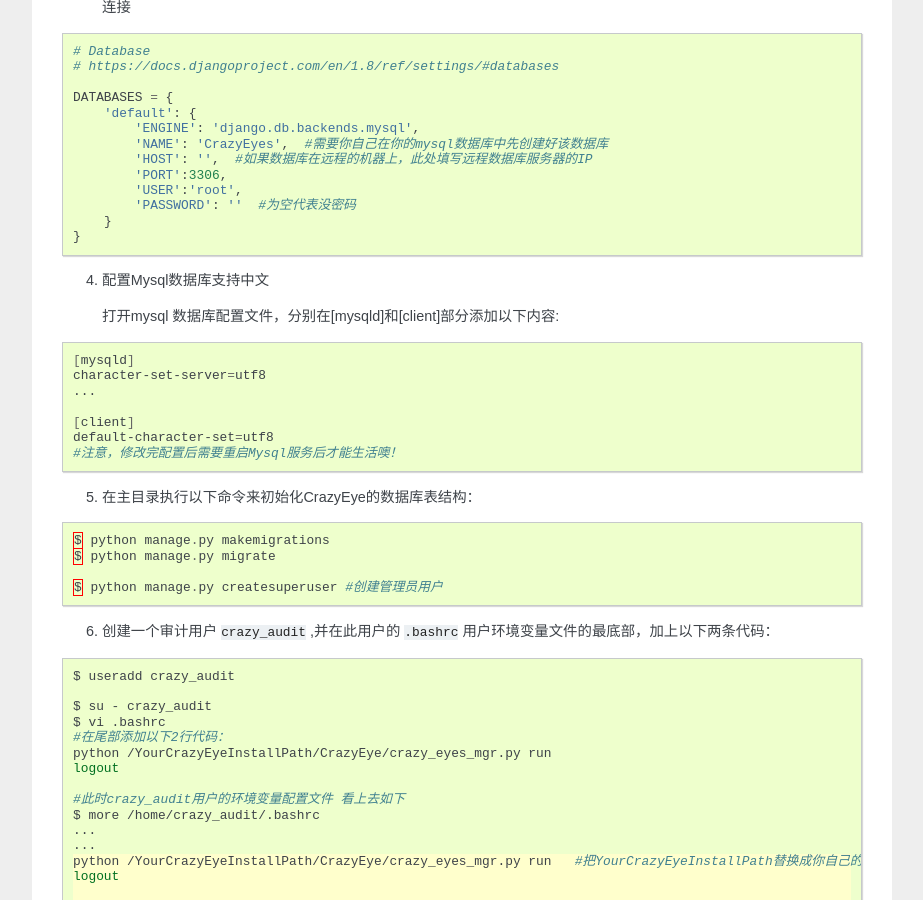
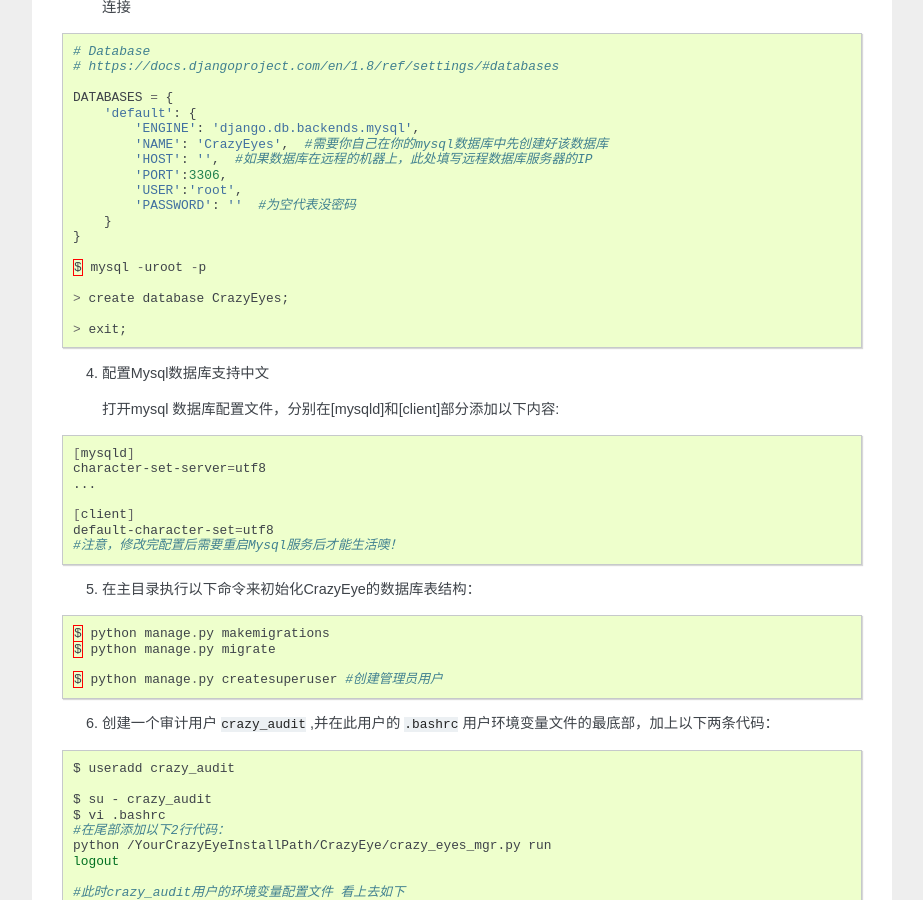
Before and after one commit to triaquae/CrazyEyeDoc, a Sphinx documentation site: the page built from docs/index.rst, in a window 1280 px wide and 900 px high, scrolled down 1341 px. Shown: the whole window, without its empty margins (198-1121 px from the left). Built offline with Sphinx 7.4.7, drawn with Linux system fonts in a browser that asks for light colours.

Commit message:
update index

```diff
--- a/docs/index.rst
+++ b/docs/index.rst
@@ -100,6 +100,11 @@ CrazyEye安装所需要的组件：
        }
    }
 
+   $ mysql -uroot -p
+
+   > create database CrazyEyes;
+
+   > exit;
 
 4. 配置Mysql数据库支持中文
 
```
